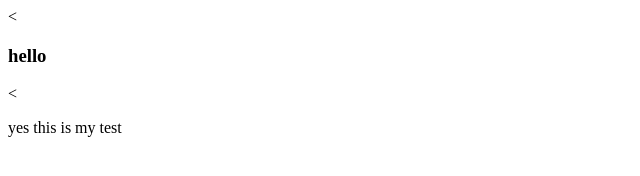
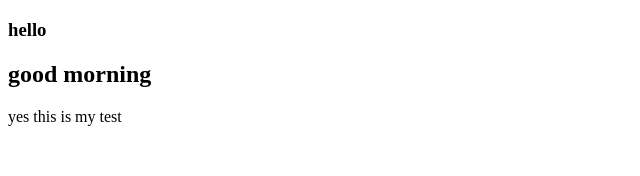
Before and after one commit to ReemTechCampus1/Test, a plain HTML site: page Index.html in a window 1280 px wide. Shown: the whole page, without its empty margins (0-640 px from the left). Drawn offline with Linux system fonts and the light colour scheme.

Commit message:
adding header 2

```diff
--- a/Index.html
+++ b/Index.html
@@ -5,7 +5,8 @@
     <title>test</title>
   </head>
   <body>
-    <<h3>hello</h3>
-    <<p>yes this is my test</p>
+    <h3>hello</h3>
+    <h2>good morning</h2>
+    <p>yes this is my test</p>
   </body>
 </html>
```
